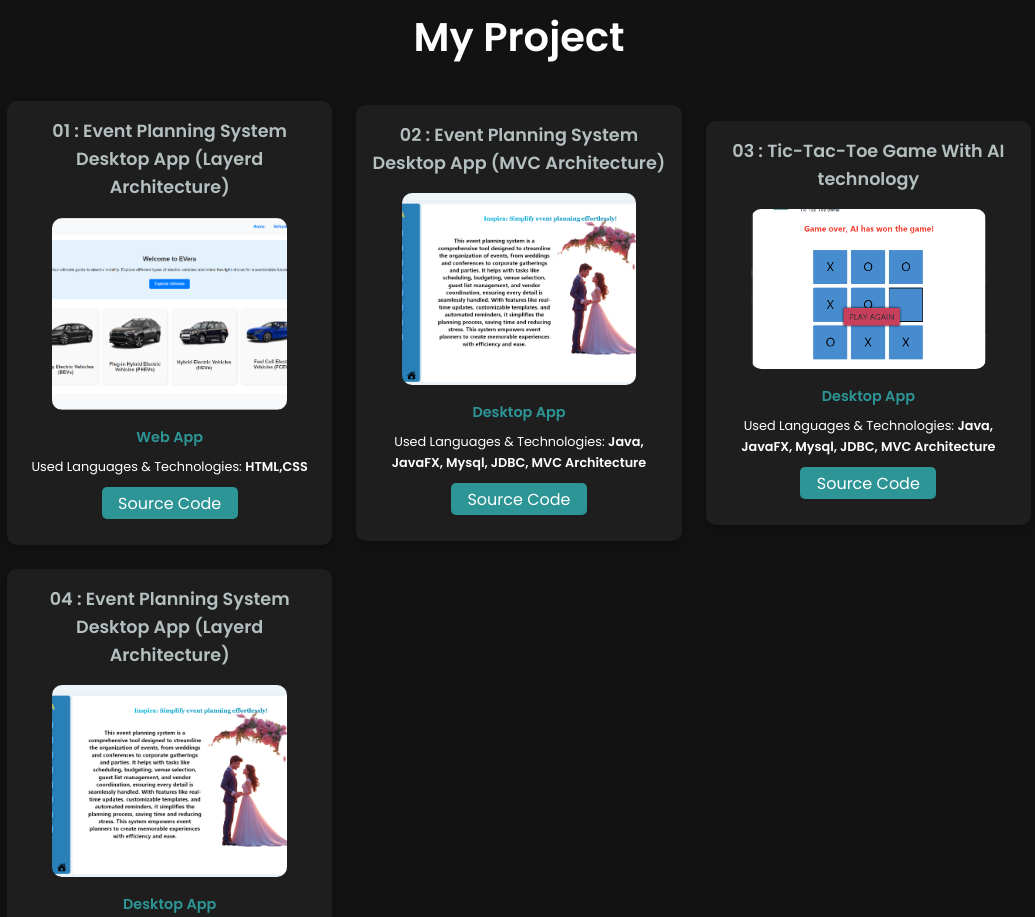
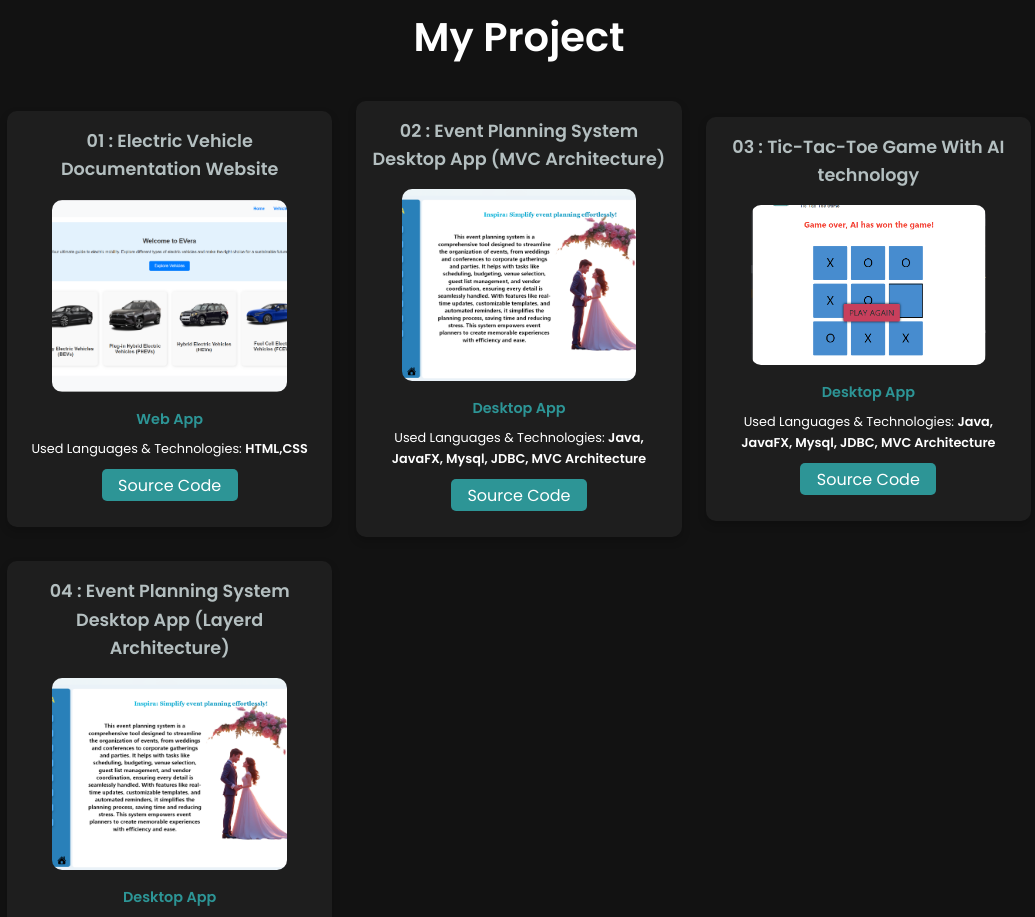
Before and after one commit to Sachintha-Prabashana/My-Portfolio, a plain HTML site: page index.html in a window 1280 px wide. Shown: the part 2311-3228 px from the top of the page, without its empty margins (121-1156 px from the left). Drawn offline with nearby package versions, Linux system fonts and the light colour scheme.

Commit message:
Update project title in index.html to reflect new focus on Electric Vehicle Documentation

```diff
--- a/index.html
+++ b/index.html
@@ -158,7 +158,7 @@
             <h1>My Project</h1>
             <div class="project-container">
                 <div class="card">
-                    <h3>01 : Event Planning System Desktop App (Layerd Architecture)</h3>
+                    <h3>01 : Electric Vehicle Documentation Website</h3>
                     <img src="/assets/image/Evera-image.png" alt="Evera Image">
                     <h4>Web App</h4>
                     <div class="technologies-stack">
```
